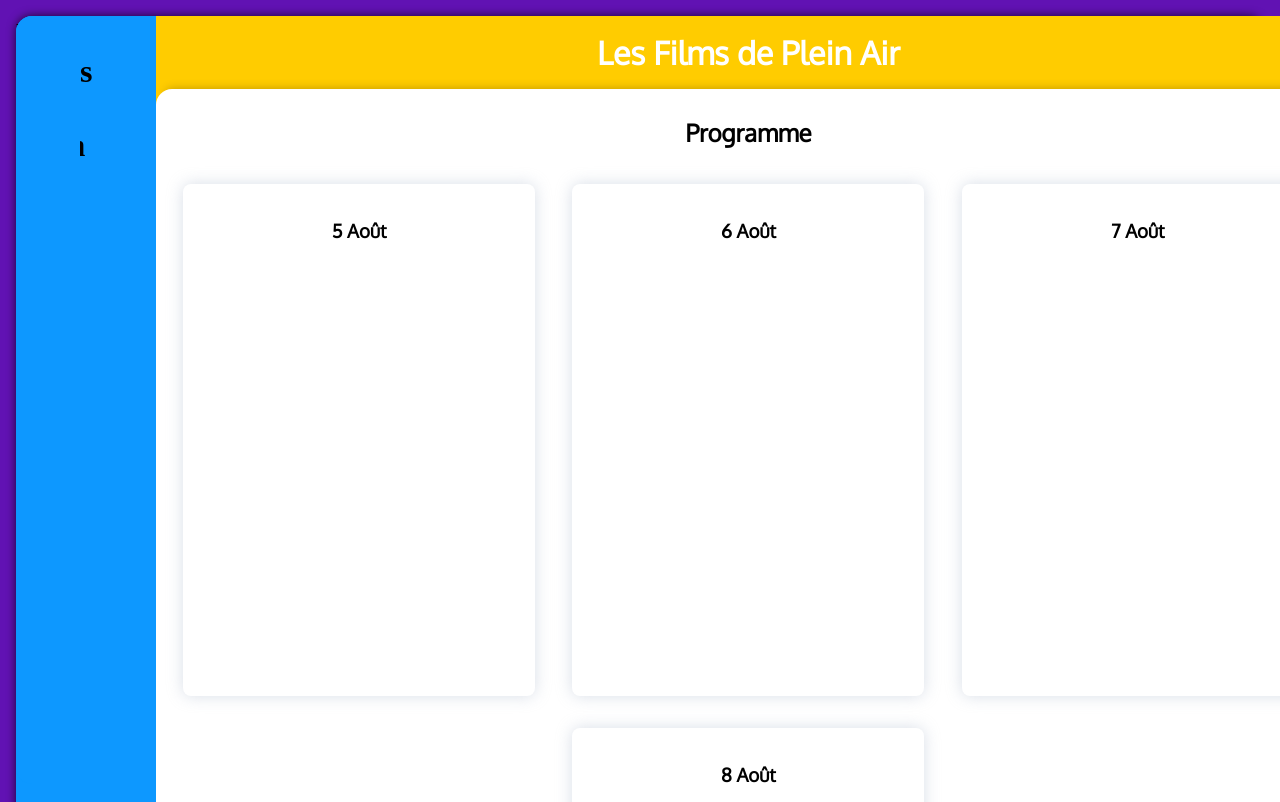
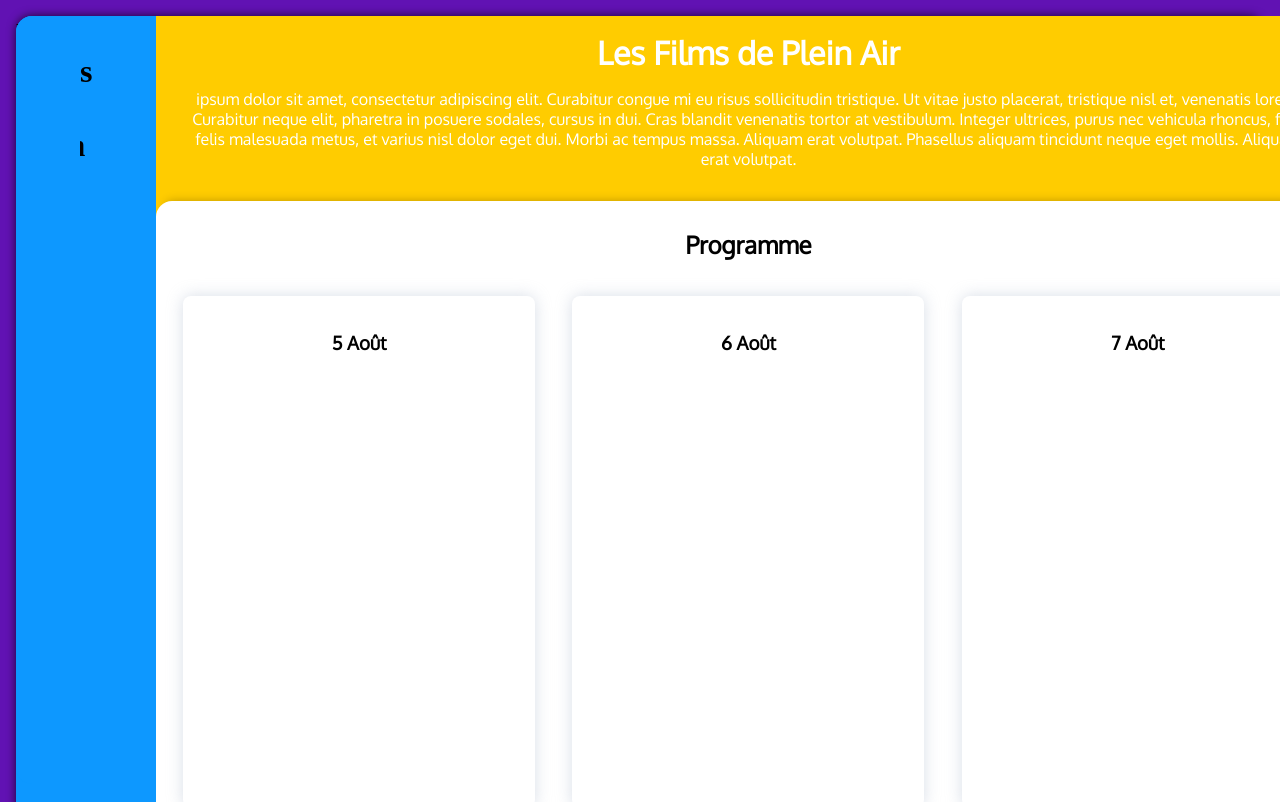
Before and after one commit to cdelllies/OC_P3, a website: page index.pug in a window 1280 px wide. Shown: the top 802 px of the page. Drawn offline with nearby package versions, Linux system fonts and the light colour scheme; some packages are replaced by stand-ins of ours; files that its build step writes are made by us from their sources.

Commit message:
style(fo) : header description

```diff
--- a/index.pug
+++ b/index.pug
@@ -22,6 +22,8 @@ html(lang="en")
         #page
             #header
                 h1 Les Films de Plein Air
+                p
+                    Lorem ipsum dolor sit amet, consectetur adipiscing elit. Curabitur congue mi eu risus sollicitudin tristique. Ut vitae justo placerat, tristique nisl et, venenatis lorem. Curabitur neque elit, pharetra in posuere sodales, cursus in dui. Cras blandit venenatis tortor at vestibulum. Integer ultrices, purus nec vehicula rhoncus, felis felis malesuada metus, et varius nisl dolor eget dui. Morbi ac tempus massa. Aliquam erat volutpat. Phasellus aliquam tincidunt neque eget mollis. Aliquam erat volutpat.
             #prog.flat-card
                 h2 Programme
                 .container
--- a/style.sass
+++ b/style.sass
@@ -57,8 +57,7 @@ body
         background-color: $primary
         margin: 0
         text-align: center
-        padding-top: 1rem
-        padding-bottom: 3rem
+        padding: 1rem 2rem 3rem 2rem
 
 
     #prog
```
